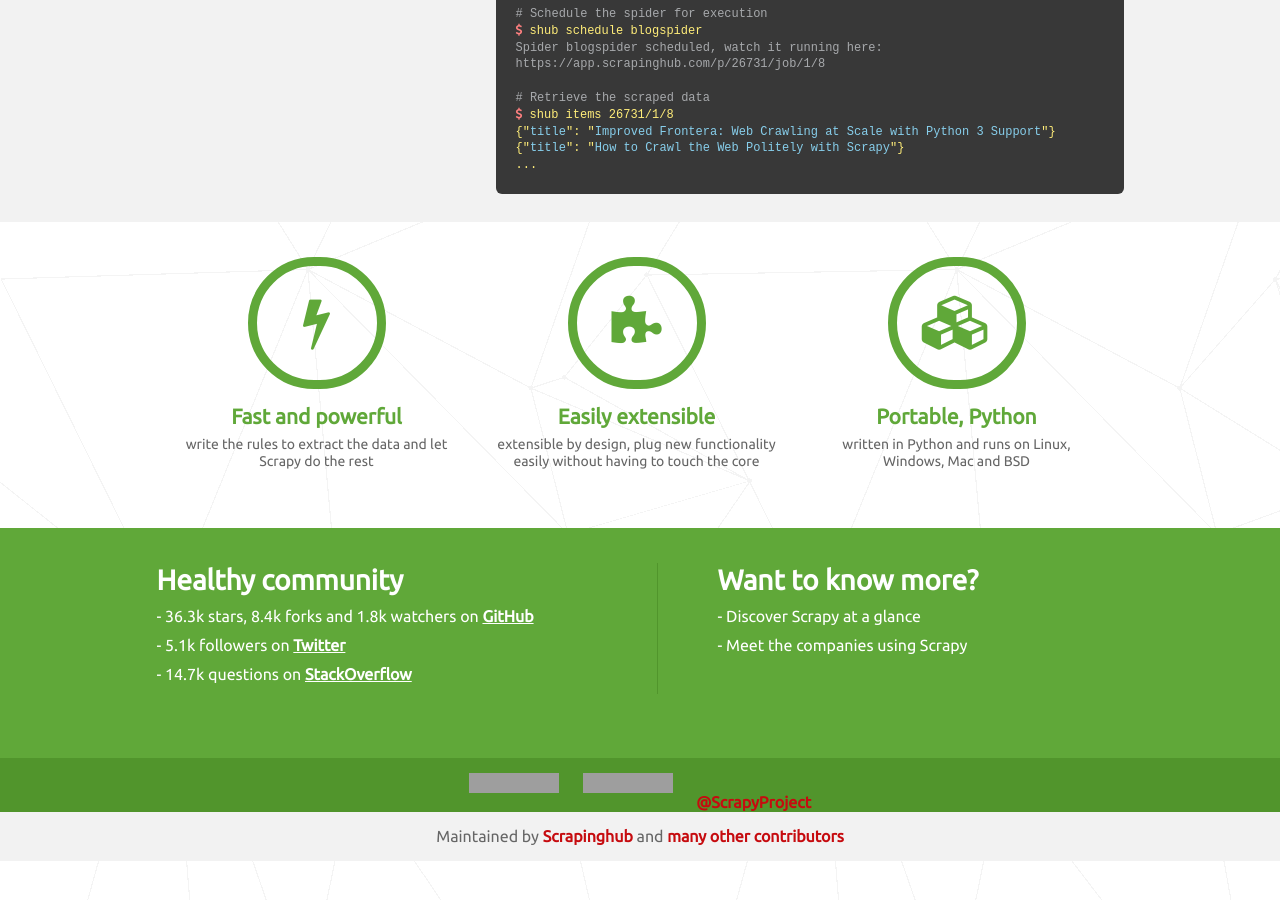
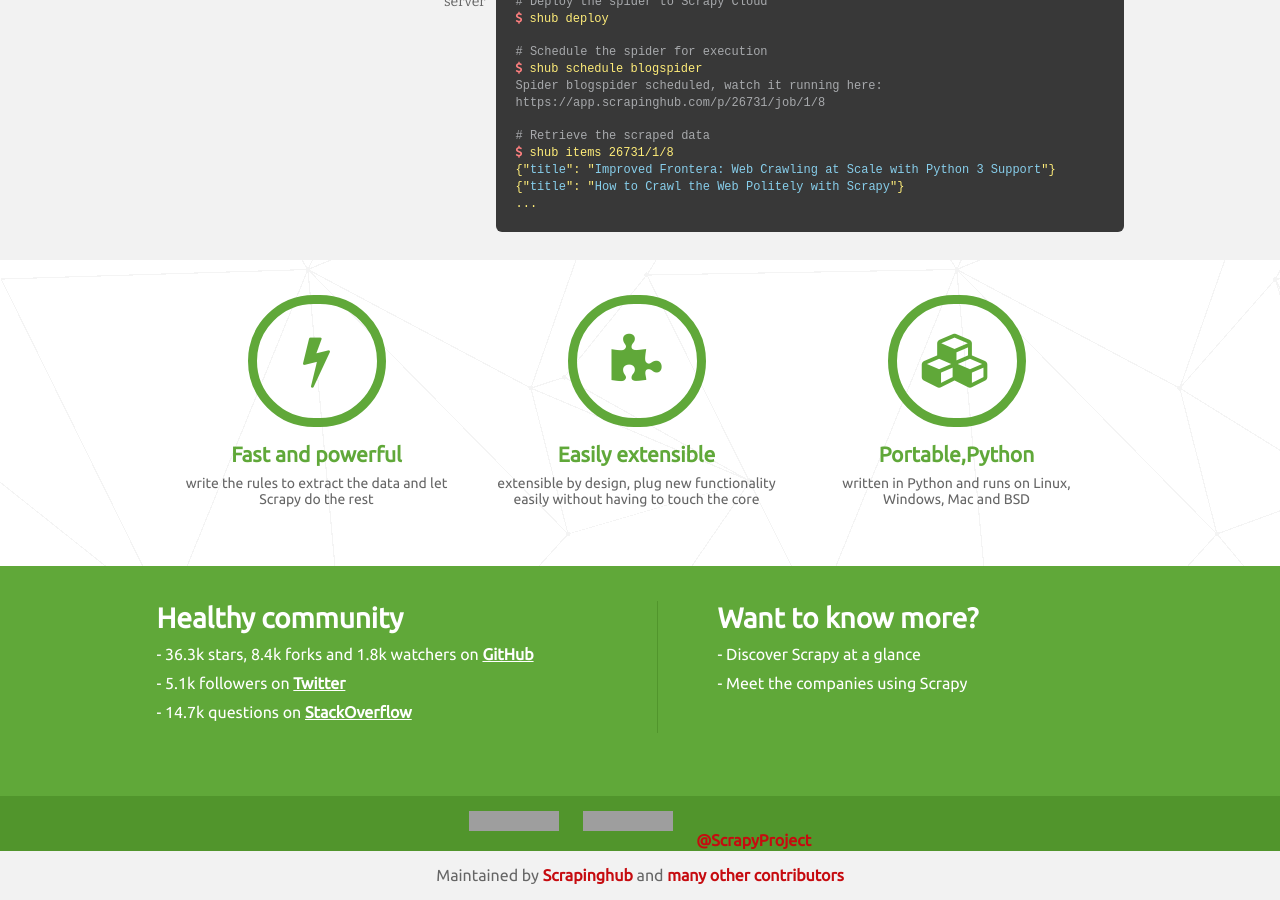
Before and after one commit to scrapy/scrapy.org, a Jekyll site: the page built from index.html, in a window 1280 px wide and 900 px high, scrolled down 924 px. Built offline with Jekyll 4.4.1, drawn with Linux system fonts in a browser that asks for light colours; comment, search, counter and statistics services are not loaded; before the commit the page ends 1785 px from its top, so only the background shows below that; grey boxes are pictures that could not be loaded.

Commit message:
Improve docs

```diff
--- a/index.html
+++ b/index.html
@@ -17,11 +17,11 @@
       <p>In a fast, simple, yet extensible way.</p>
 
       <p class="maintained-by">
-        Maintained by
+        <p>Maintained by</p>
         <a href="https://scrapinghub.com/">
           Scrapinghub
         </a>
-        and
+        <p>and</p>
         <a href="https://github.com/scrapy/scrapy/graphs/contributors">
           many other contributors
         </a>
@@ -120,7 +120,7 @@
     </div>
     <div class="block-03">
       <i class="fa fa-cubes fa-4x"> </i>
-      <h3>Portable, Python</h3>
+      <h3>Portable,Python</h3>
       <p>written in Python and runs on Linux, Windows, Mac and BSD</p>
     </div>
   </div>
```
